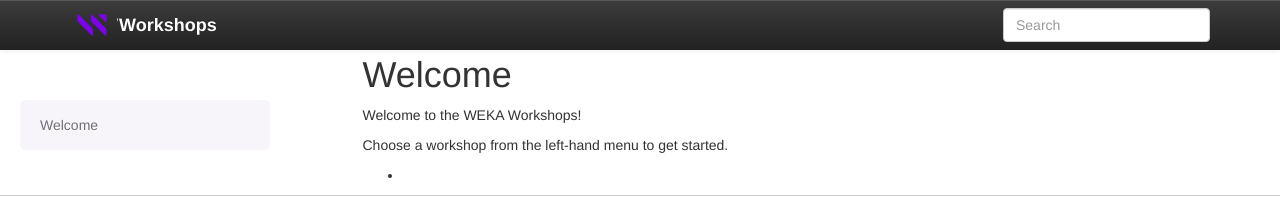
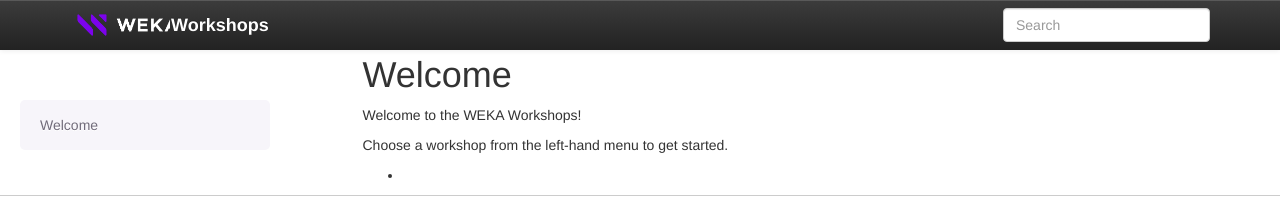
Before and after one commit to bmp-dot/template, a Sphinx documentation site: the page built from source/index.rst, in a window 1280 px wide. Shown: the top 205 px of the page. Built offline with Sphinx 7.4.7, drawn with Linux system fonts in a browser that asks for light colours.

Commit message:
change width

```diff
--- a/source/_static/custom.css
+++ b/source/_static/custom.css
@@ -17,7 +17,7 @@
 .navbar-brand::before {
   content: "";
   display: inline-block;
-  width: 48px;                      /* chaning logo space widthx */
+  width: 100px;                      /* same width as your original background box */
   height: 50px;                      /* taller than before for large logo */
   background: url('WEKA_logo.png') left center no-repeat;
   background-size: auto 36px;        /* logo height */
```
